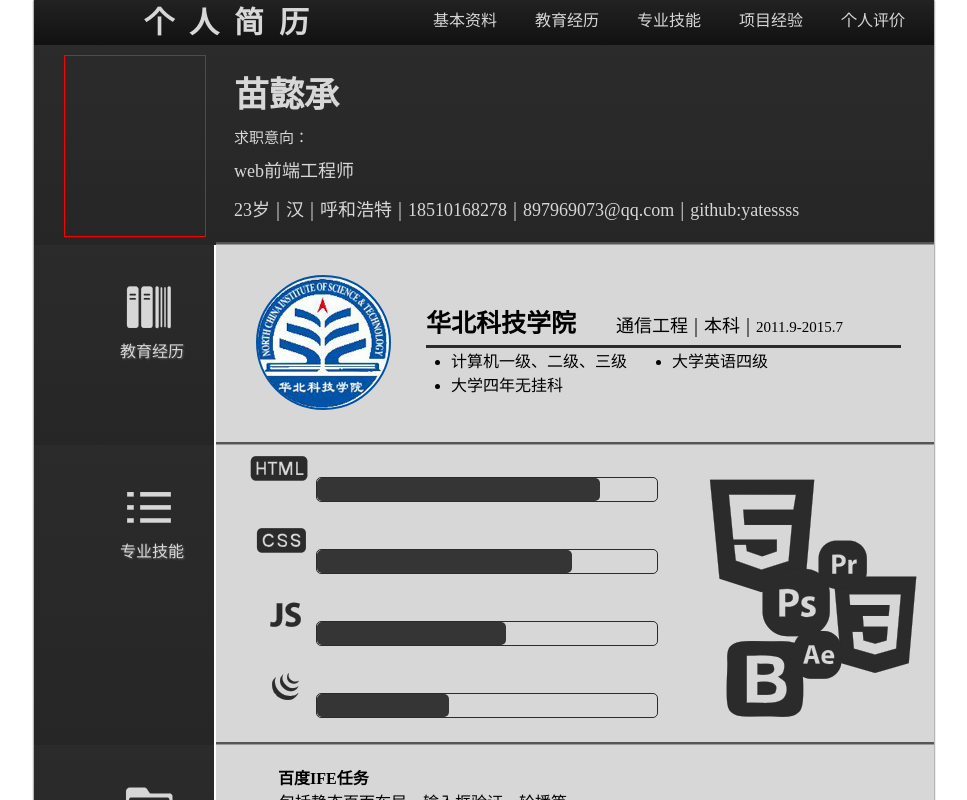
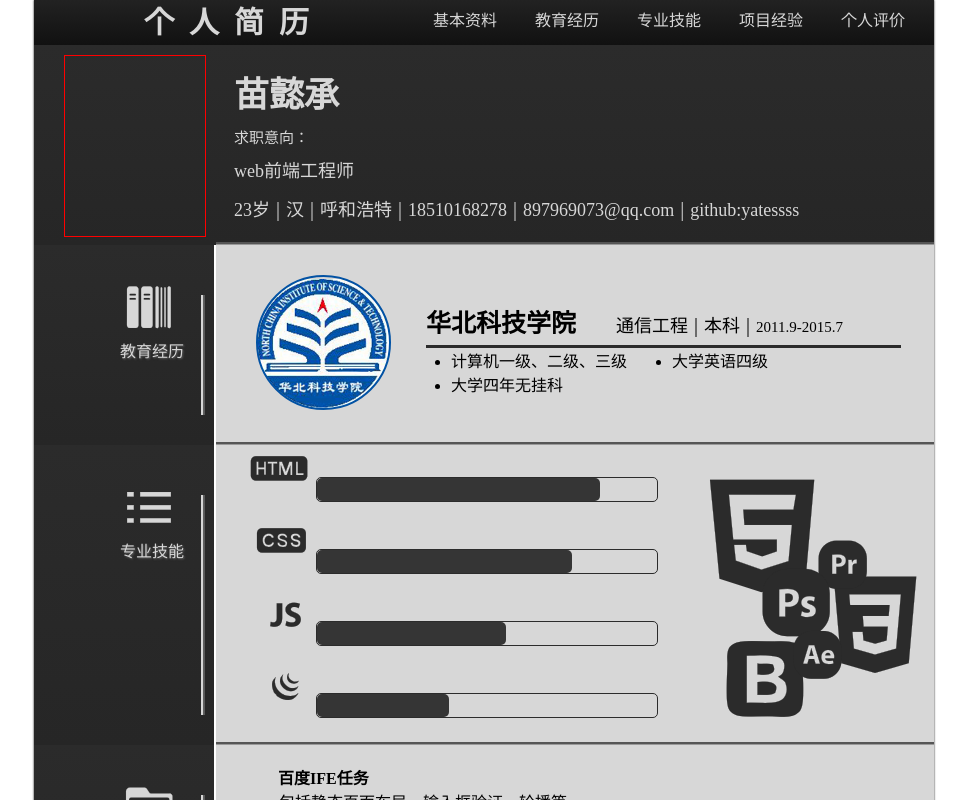
Before and after one commit to MountGao/yatessss.github.io, a plain HTML site: page self-introduction.html in a window 1280 px wide. Shown: the top 800 px of the page, without its empty margins (156-1123 px from the left). Drawn offline with Linux system fonts and the light colour scheme.

Commit message:
修复js文件路径错误
fixed JS file path error

```diff
--- a/self-introduction.html
+++ b/self-introduction.html
@@ -126,6 +126,6 @@
 	</div>
 </div>
 
-<script type="text/javascript" src = "self-introduction.js"></script>
+<script type="text/javascript" src = "js/self-introduction.js"></script>
 </body>
 </html>
```
